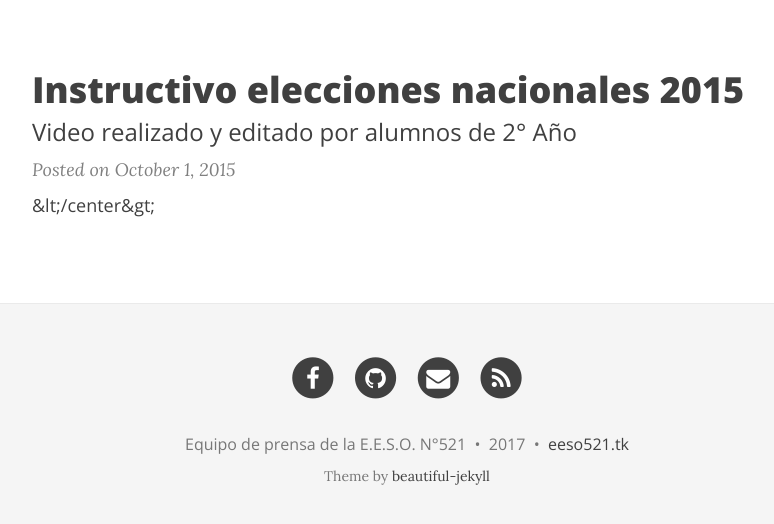
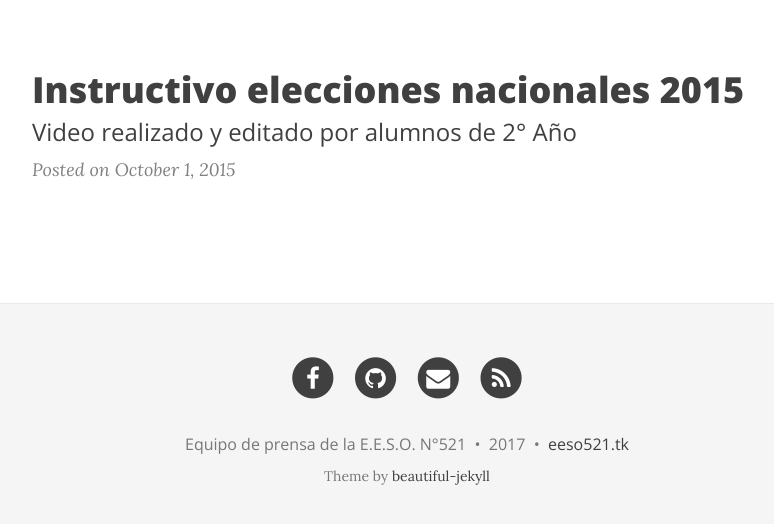
Before and after one commit to eeso521/eeso521, a Jekyll site: the page built from index.html, in a window 1280 px wide and 1080 px high. Shown: the part 543-1067 px from the top of the window, without its empty margins (233-1007 px from the left). Built offline with Jekyll 4.4.1, drawn with Linux system fonts in a browser that asks for light colours; nearby versions of some CDN libraries; the list of posts is cut into pages by our own code.

Commit message:
Update 2015-10-01-Instructivo-elecciones-nacionales-2015.md

```diff
--- a/_posts/2015-10-01-Instructivo-elecciones-nacionales-2015.md
+++ b/_posts/2015-10-01-Instructivo-elecciones-nacionales-2015.md
@@ -5,4 +5,4 @@ subtitle: Video realizado y editado por alumnos de 2° Año
 bigimg: /img/portada.JPG
 ---
 
-<iframe src="https://www.youtube.com/embed/JJFaYRYeyEM?rel=0" frameborder="0" allowfullscreen></iframe></center>
+<iframe src="https://www.youtube.com/embed/JJFaYRYeyEM?rel=0" frameborder="0" allowfullscreen></iframe>
```
